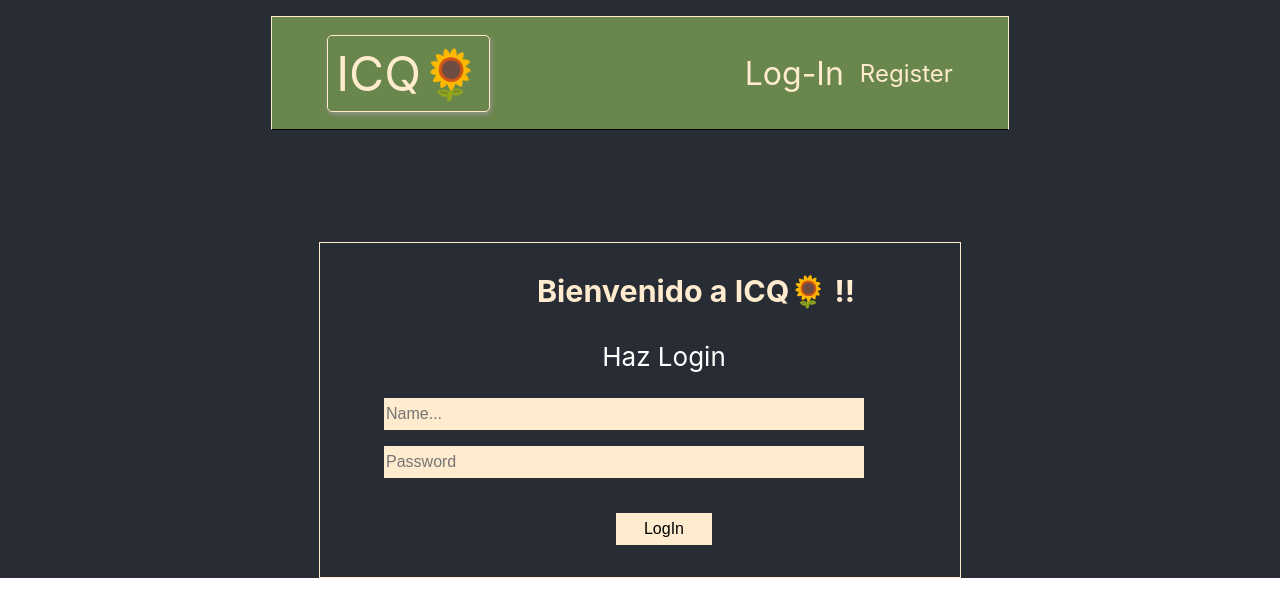
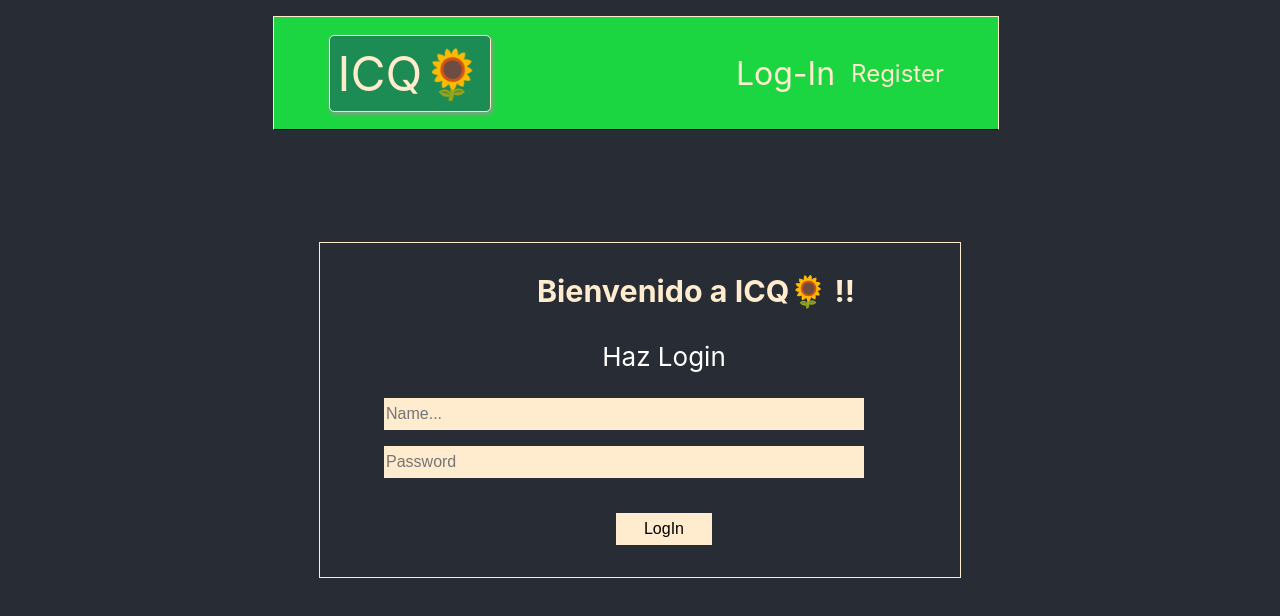
Before and after one commit to alejandrofarneda/React.js, a React (Create React App) app in the folder ex7-telegram/: page /login in a window 1280 px wide. Shown: the top 616 px of the page. Built offline with nearby package versions, Linux system fonts and the light colour scheme.

Commit message:
algunas mejoras en css

```diff
--- a/ex7-telegram/src/App.css
+++ b/ex7-telegram/src/App.css
@@ -3,8 +3,8 @@
   font-size: calc(10px + 2vmin);
   color: white;
   display: flex;
+  min-height: auto;
   flex-direction: column;
-  justify-content: center;
   align-items: center;
   text-align: center;
   padding-top: 1rem;
@@ -12,7 +12,11 @@
 }
 .App .main{
   display: inline-block;
+  width: 46rem;
 
 
 
 }
+.App .main .home-login{
+  height: 100vh;
+}
--- a/ex7-telegram/src/App.js
+++ b/ex7-telegram/src/App.js
@@ -15,12 +15,14 @@
                     <Route path="/" exact>
                         <Home />
                     </Route>
+                    <div className='home-login'>
                         <Route path="/login" exact>
                             <Login />
                         </Route>
                         <Route path="/register" exact>
                             <Register />
                         </Route>
+                    </div>
 
                     <Route path="/">
                         <h1>Not Found</h1>
--- a/ex7-telegram/src/ChatList.css
+++ b/ex7-telegram/src/ChatList.css
@@ -1,4 +1,5 @@
 .mensajeria {
+
     display: flex;
     gap: 0.1rem;
 }
@@ -17,7 +18,7 @@
     border-style: solid;
     border-color: none;
     border-width: 0.1rem;
-    background-color: rgb(105, 134, 76);
+    background-color: #1BD641;
 }
 .users .avatar {
     border-radius: 50%;
@@ -29,8 +30,23 @@
 .mensajeria .chat-window {
     background-color: blanchedalmond;
     width: 40rem;
+    height: auto;
+    border-style: solid;
+    border-width: 0.1rem;
+    border-color: white;
 }
+.mensajeria .chat-window .message-in-in {
+    position: fixed;
+   background-color: white;
+   border-style: solid;
+   border-width: 0.1rem;
+   border-color: black;
+   width: 37rem;
+   height: 30rem;
+   left: 18.88rem;
+   top: 10rem;
 
+}
 .mensajeria .chat-window .message-out {
     position: fixed;
     bottom: 0.1rem;
--- a/ex7-telegram/src/ChatList.js
+++ b/ex7-telegram/src/ChatList.js
@@ -32,7 +32,6 @@
         }
         getChats();
     }, [user]);
-    console.log(msj);
 
     return (
         <div className="mensajeria">
@@ -42,6 +41,7 @@
                         <ChatUsers key={e.id} data={e} setMessage={setMsj} />
                     ))}
             </div>
+
             <div className='chat-window'>
                 <ChatWindow message={msj}/>
             </div>
--- a/ex7-telegram/src/ChatUsers.js
+++ b/ex7-telegram/src/ChatUsers.js
@@ -5,7 +5,6 @@
 export default function ChatUsers({ data, setMessage }) {
     const user = useUser()
     async function HandleClick(e) {
-        console.log(user.token);
        try {
            const res = await fetch(
                'http://telegram-api.trek-quest.com/chats/' + data.id ,{
--- a/ex7-telegram/src/ChatWindow.js
+++ b/ex7-telegram/src/ChatWindow.js
@@ -21,11 +21,10 @@
                         },
                     }
                 );
-                if(res.ok){
 
-                }else{
-                    console.log(await res.json());
-                }
+                console.log(await res.json());
+                setText('')
+
 
 
             } catch (error) {
@@ -37,14 +36,17 @@
     return (
         <div>
             <div className="message-in">
-                {message &&
-                    message.messages.map((e, i) => <div key={i}>{e}</div>)}
+                <div className='message-in-in'>
+                    {message &&
+                        message.messages.map((e, i) => <div key={i}>{e}</div>)}
+                </div>
             </div>
             <div className="message-out">
-                <form onSubmit={HandleSubmit} className='message-out-form'>
+                <form onSubmit={HandleSubmit} className="message-out-form">
                     <textarea
-                    className='text-area'
+                        className="text-area"
                         placeholder="Escribe tu mensaje"
+                        value={text}
                         onChange={(e) => setText(e.target.value)}
                     />
                     <button>Enviar</button>
--- a/ex7-telegram/src/Login.js
+++ b/ex7-telegram/src/Login.js
@@ -51,6 +51,7 @@
                     />
                     <input
                         placeholder="Password"
+                        type='password'
                         onChange={(e) => setPass(e.target.value)}
                     />
                 </div>
--- a/ex7-telegram/src/NavBar.css
+++ b/ex7-telegram/src/NavBar.css
@@ -1,9 +1,10 @@
 .App .menu {
 
     top: 0;
-    width: 736px;
+    width: 45.25rem;
+    margin-right: 0.46rem;
     height: 7rem;
-    background-color: rgb(105, 134, 76);
+    background-color: #1BD641;
     border: blanchedalmond;
     border-style: solid;
     border-width: 0.1rem;
@@ -26,6 +27,7 @@
     display: inline-block;
     border-style: solid;
     border-color: blanchedalmond;
+    background-color: rgba(31, 98, 95, 0.644);
     padding: 0.5rem;
     border-width: 0.1rem;
     box-shadow: 1px 2px 5px rgb(155, 148, 148);
@@ -42,6 +44,9 @@
     justify-content: center;
     gap: 1rem;
     font-size: 1.5rem;
+}
+.App .menu .menu2 .user-nav .user .logout{
+    font-size: 1rem;
 }
 
 .App .menu .menu2 .user-nav .active{
--- a/ex7-telegram/src/NavBar.js
+++ b/ex7-telegram/src/NavBar.js
@@ -1,9 +1,10 @@
 import { NavLink } from 'react-router-dom';
 import './NavBar.css';
-import { useUser } from './UserContext';
+import { useSetUser, useUser } from './UserContext';
 
 function NavBar() {
     const user = useUser();
+    const setUser = useSetUser()
     return (
         <div className="menu">
             <div className="menu2">
@@ -23,6 +24,7 @@
                                     alt={user.username}
                                     src={user.avatar}
                                 />
+                                <span className='logout' onClick={()=>setUser(null)}>Logout</span>
                             </div>
                         )}
                     </NavLink>
--- a/ex7-telegram/src/Register.js
+++ b/ex7-telegram/src/Register.js
@@ -44,6 +44,7 @@
                     />
                     <input
                         placeholder="Password"
+                        type='password'
                         onChange={(e) => setPass(e.target.value)}
                     />
                 </div>
```
Lines whose indentation alone changed are shown as unchanged.
